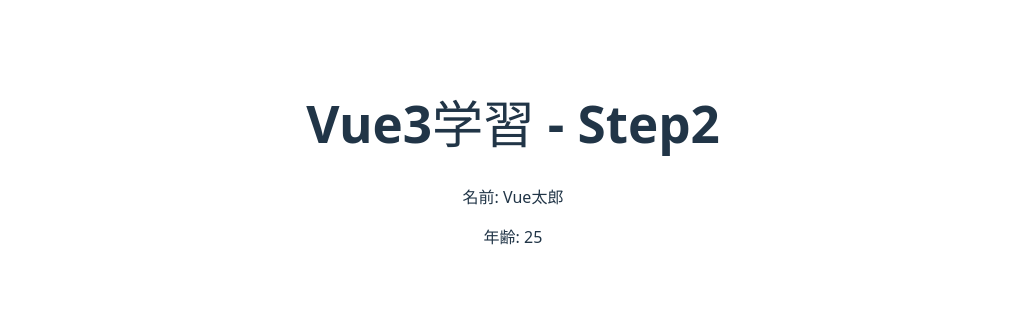
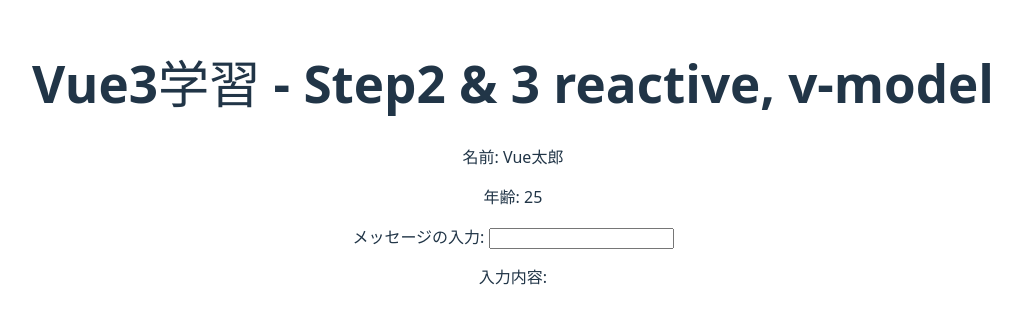
Before and after one commit to sigenogoro/my-vue-app, a Vue app: page / in a window 1280 px wide. Shown: the part 237-560 px from the top of the page, without its empty margins (127-1148 px from the left). Built offline with nearby package versions, Linux system fonts and the light colour scheme.

Commit message:
v-model追加

```diff
--- a/src/components/step2.vue
+++ b/src/components/step2.vue
@@ -1,18 +1,25 @@
 <template>
     <div>
-        <h1>Vue3学習 - Step2</h1>
+        <h1>Vue3学習 - Step2 & 3 reactive, v-model</h1>
         <p>名前: {{ userObject.name }}</p>
         <p>年齢: {{ userObject.age }}</p>
+
+        <!-- Step3: v-model -->
+         <label>メッセージの入力: </label>
+         <input v-model="message" type="text">
+         <p>入力内容: {{ message }}</p>
     </div>
 </template>
 
 <script setup lang="ts">
-import {reactive} from 'vue'
+import {ref, reactive} from 'vue'
 
 const userObject = reactive({
     name: "Vue太郎",
     age: 25
 })
 
+const message = ref<string>("")
+
 
 </script>
```
